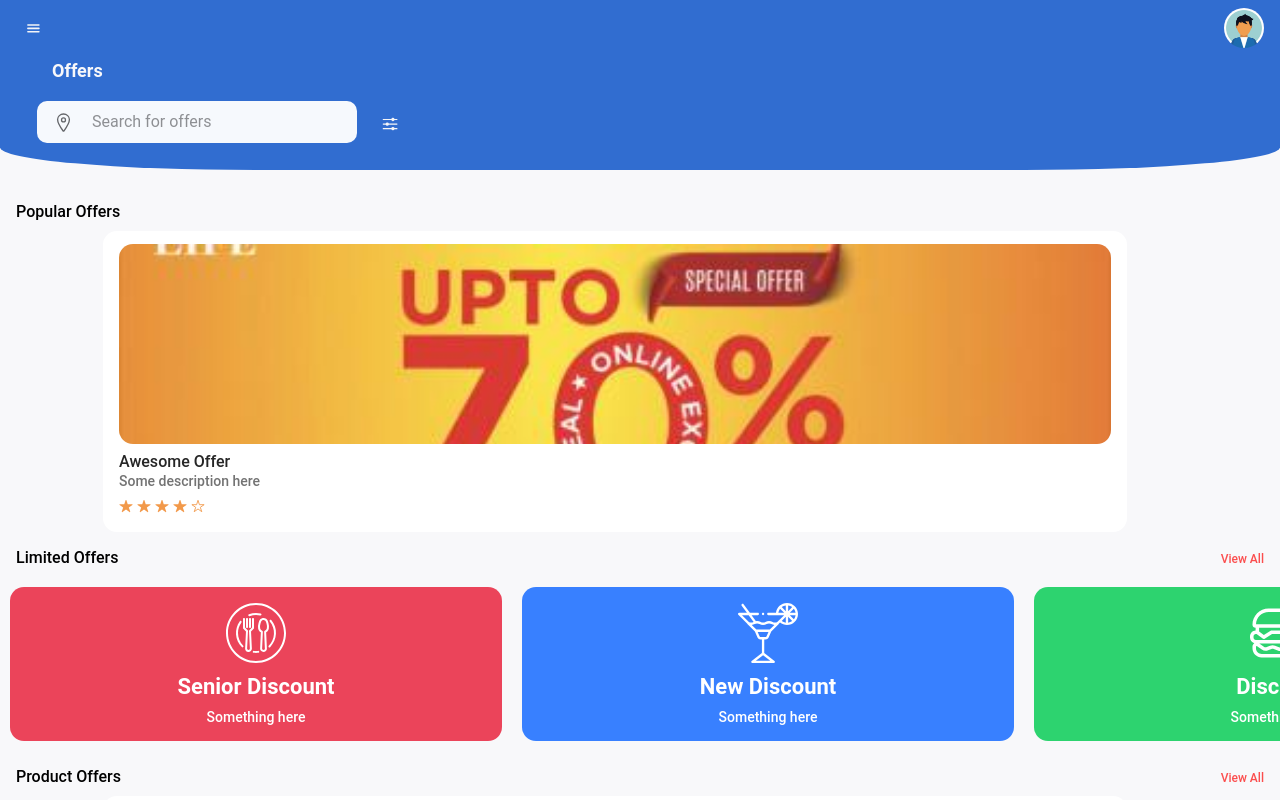
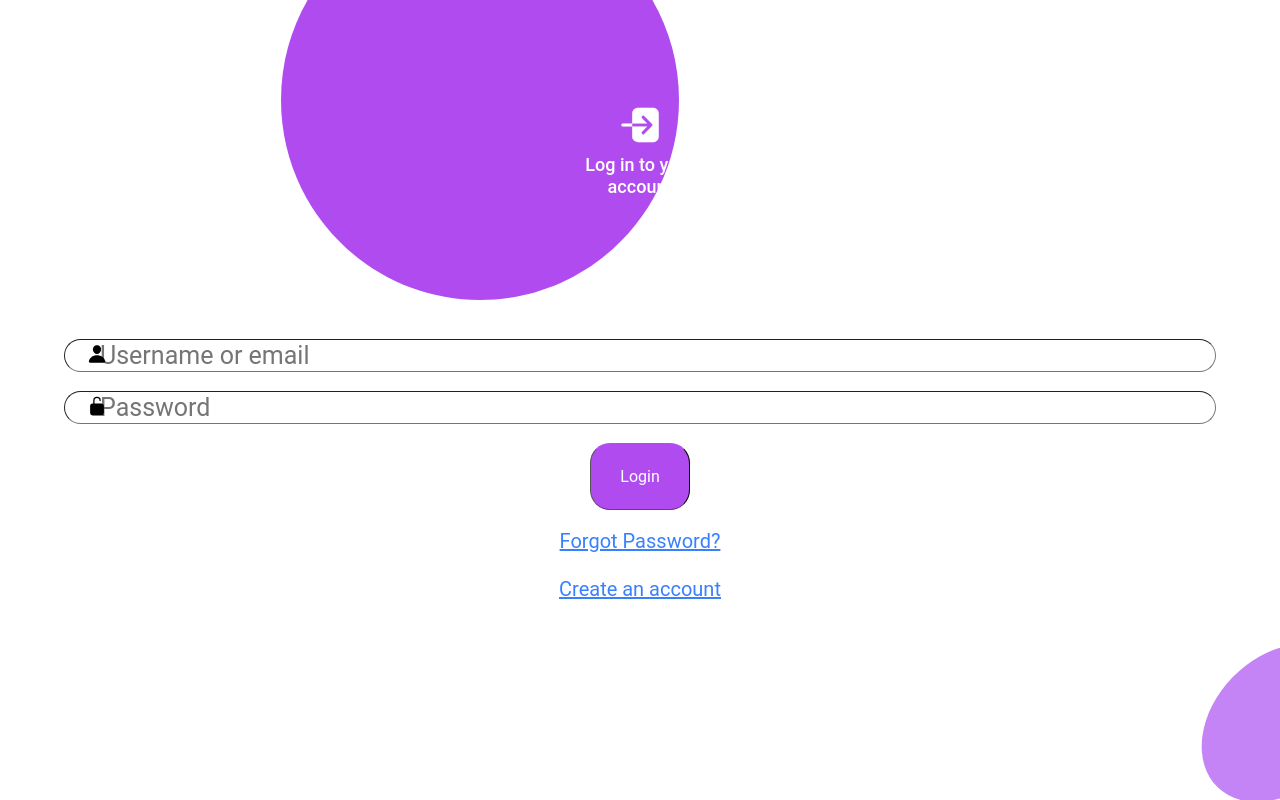
Before and after one commit to tharikrizan/RajyaOsusalaApp, a React (Create React App) app: page / in a window 1280 px wide. Built offline with nearby package versions, Linux system fonts and the light colour scheme.

Commit message:
fixed the routes

```diff
--- a/src/App.tsx
+++ b/src/App.tsx
@@ -1,5 +1,5 @@
-import React from "react";
-import { Redirect, Route } from "react-router-dom";
+import React, { useState } from "react";
+import { Redirect, Route, Switch } from "react-router-dom";
 import {
   IonApp,
   IonIcon,
@@ -43,12 +43,42 @@ import Offers from "./pages/vishwa/Offers";
 import Limitedoffers from "./pages/vishwa/Limitedoffers";
 import Productoffers from "./pages/vishwa/Productoffers";
 import Maps from "./pages/Lakshan/Pages/Maps";
+import LoginPage from "./pages/Lakshan/Pages/LoginPage";
+import RegisterPage from "./pages/Lakshan/Pages/RegisterPage";
+import Logout from "./pages/Lakshan/Pages/Logout";
+import ForgotPassword from "./pages/Lakshan/Pages/ForgotPassword";
 
-const App: React.FC = () => (
-  <IonApp>
-    <IonReactRouter>
-      <IonRouterOutlet>
-        <Route path="/" component={Offers} exact={true} />
+const App: React.FC = () => {
+  const [isLoggedIn, setIsLoggedIn] = useState(false);
+  const guestRoutes = (
+    <>
+      <Switch>
+        <Route
+          path="/register"
+          render={(props) => (
+            <RegisterPage {...props} setLoggedInStatus={setIsLoggedIn} />
+          )}
+          exact={true}
+        />
+        <Route
+          path="/forgot"
+          render={(props) => (
+            <ForgotPassword {...props} setLoggedInStatus={setIsLoggedIn} />
+          )}
+          exact={true}
+        />
+        <Route
+          path="/"
+          render={(props) => (
+            <LoginPage {...props} setLoggedInStatus={setIsLoggedIn} />
+          )}
+        />
+      </Switch>
+    </>
+  );
+  const authenticatedRoutes = (
+    <>
+      <Route path="/offers" component={Offers} exact={true} />
       <Route
         path="/prescriptions"
         component={PendingPrescription}
@@ -64,40 +94,23 @@ const App: React.FC = () => (
         component={AddPrescription}
         exact={true}
       />
-        <Route
-          path="/products"
-          component={Products}
-          exact={true}
-        />
-        <Route
-          path="/category"
-          component={Category}
-          exact={true}
-        />
-        <Route
-          path="/offers"
-          component={Offers}
-          exact={true}
-        />
-        <Route
-          path="/limitedoffers"
-          component={Limitedoffers}
-          exact={true}
-        />
-        <Route
-          path="/productoffers"
-          component={Productoffers}
-          exact={true}
-        />
-        <Route
-          path="/maps"
-          component={Maps}
-          exact={true}
-        />
+      <Route path="/products" component={Products} exact={true} />
+      <Route path="/category" component={Category} exact={true} />
+      <Route path="/offers" component={Offers} exact={true} />
+      <Route path="/limitedoffers" component={Limitedoffers} exact={true} />
+      <Route path="/productoffers" component={Productoffers} exact={true} />
+      <Route path="/maps" component={Maps} exact={true} />
+    </>
+  );
+  return (
+    <IonApp>
+      <IonReactRouter>
+        <IonRouterOutlet>
+          {isLoggedIn ? authenticatedRoutes : guestRoutes}
         </IonRouterOutlet>
-
       </IonReactRouter>
     </IonApp>
   );
+};
 
 export default App;
--- a/src/pages/Lakshan/Pages/LoginPage.tsx
+++ b/src/pages/Lakshan/Pages/LoginPage.tsx
@@ -26,8 +26,9 @@ export default function LoginPage(props: any) {
       setPasswordError("Password cannot be empty!");
       return;
     }
+    console.log("Logged In!", props);
     await props.setLoggedInStatus(true);
-    props.history.push("/");
+    props.history.push("/products");
   };
 
   const onUsernameChange = (e: any) => {
```
Lines whose indentation alone changed are shown as unchanged.
